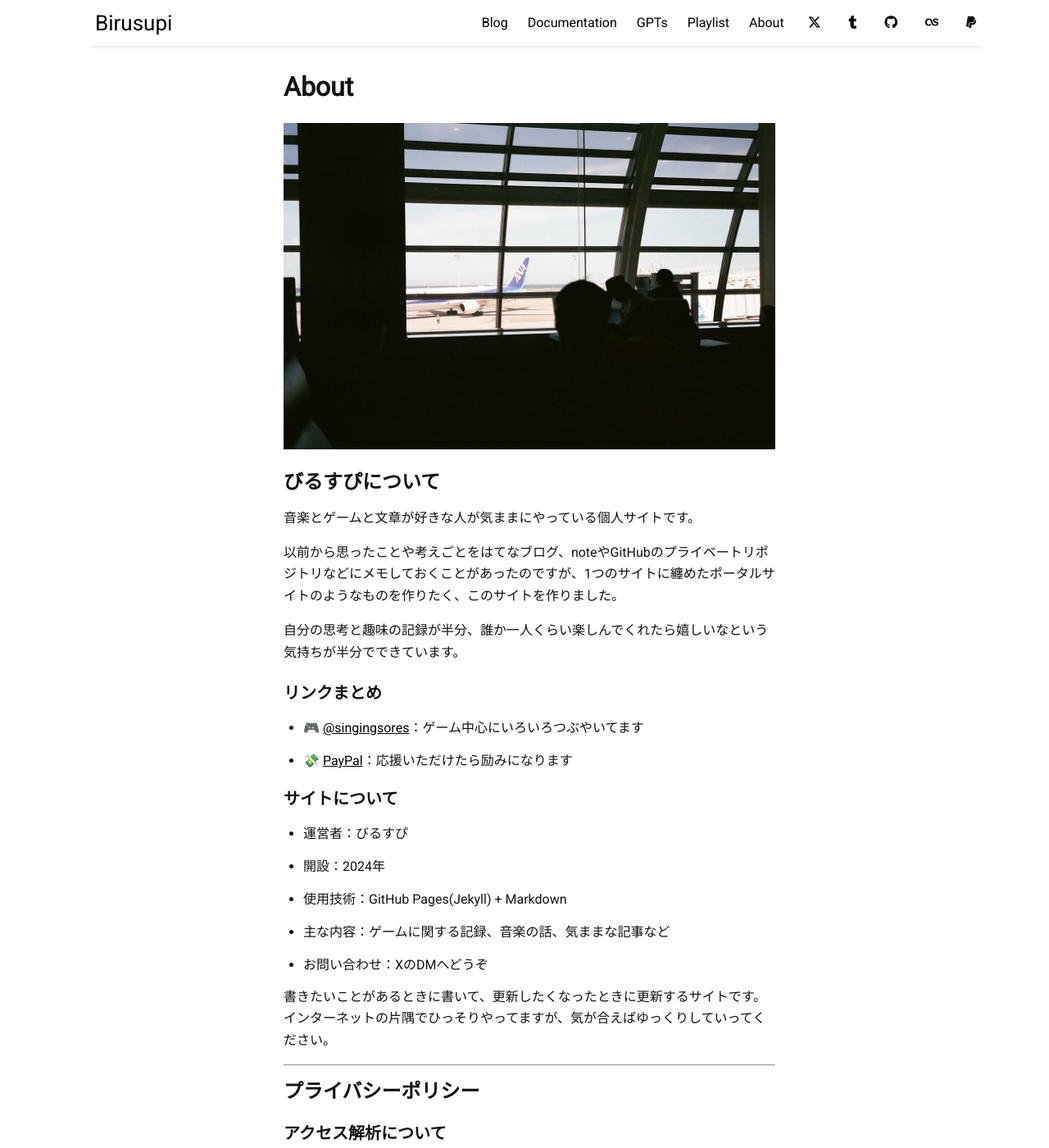
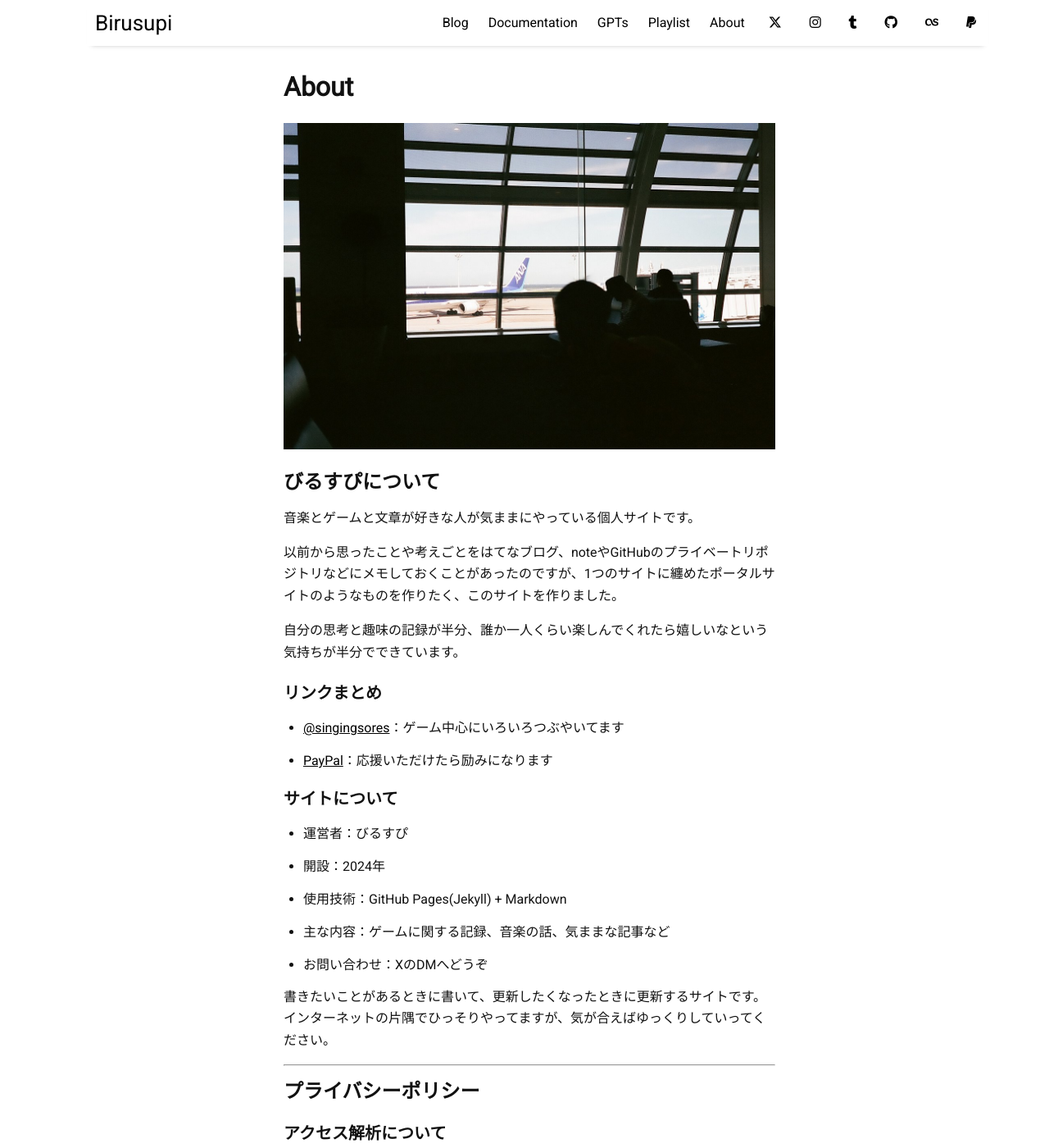
Before and after one commit to spira-unplugged/birusupi, a Jekyll site: the page built from pages/about.md, in a window 1280 px wide and 1400 px high. Shown: the whole window at 82% size. Built offline with Jekyll 4.4.1, drawn with Linux system fonts in a browser that asks for light colours.

Commit message:
Instagramのアイコンの色を修正し、about.mdのリンクを整形

```diff
--- a/_data/settings.yml
+++ b/_data/settings.yml
@@ -16,6 +16,7 @@ menu:
 # Available social icons are powered by Font Awesome, so you can use any icon that they offer
 social:
 - {icon: 'x-twitter', link:    'https://x.com/singingsores'}
+- {icon: 'instagram', link:    'https://www.instagram.com/thesightofspira/'}
 - {icon: 'tumblr', link:    'https://kiyosawa.tumblr.com/'}
 - {icon: 'github', link:    'https://github.com/spira-unplugged'}
 - {icon: 'lastfm', link:    'https://www.last.fm/ja/user/realmofflight'}
--- a/assets/css/main.scss
+++ b/assets/css/main.scss
@@ -13,7 +13,7 @@ $header-thickness: 56px;
 $icon-transition-time: 1.0s;
 
 $x-twitter-color: #000000;
-$instagram-color: #375989;
+$instagram-color: #863789;
 $github-color: #343434;
 $facebook-color: #3d5b99;
 $rss-color: #ff6600;
--- a/pages/about.md
+++ b/pages/about.md
@@ -16,9 +16,8 @@ last_modified_at: 2025-04-06 00:00:00 +0900
 自分の思考と趣味の記録が半分、誰か一人くらい楽しんでくれたら嬉しいなという気持ちが半分でできています。
 
 ### リンクまとめ
-
-- 🎮 [@singingsores](https://x.com/singingsores)：ゲーム中心にいろいろつぶやいてます
-- 💸 [PayPal](https://www.paypal.com/paypalme/birusupi)：応援いただけたら励みになります
+- [@singingsores](https://x.com/singingsores)：ゲーム中心にいろいろつぶやいてます
+- [PayPal](https://www.paypal.com/paypalme/birusupi)：応援いただけたら励みになります
 
 ### サイトについて
 
```
